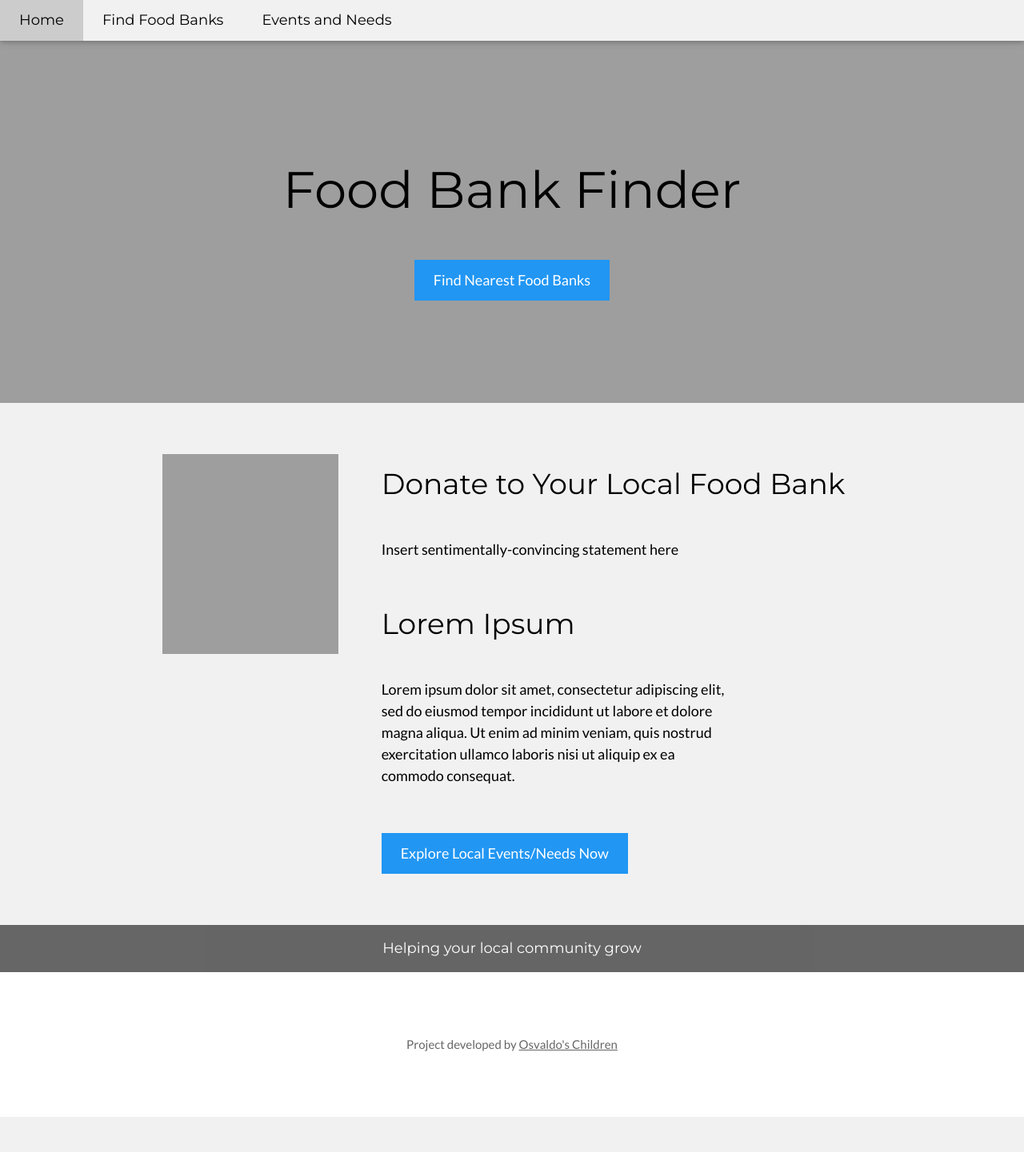
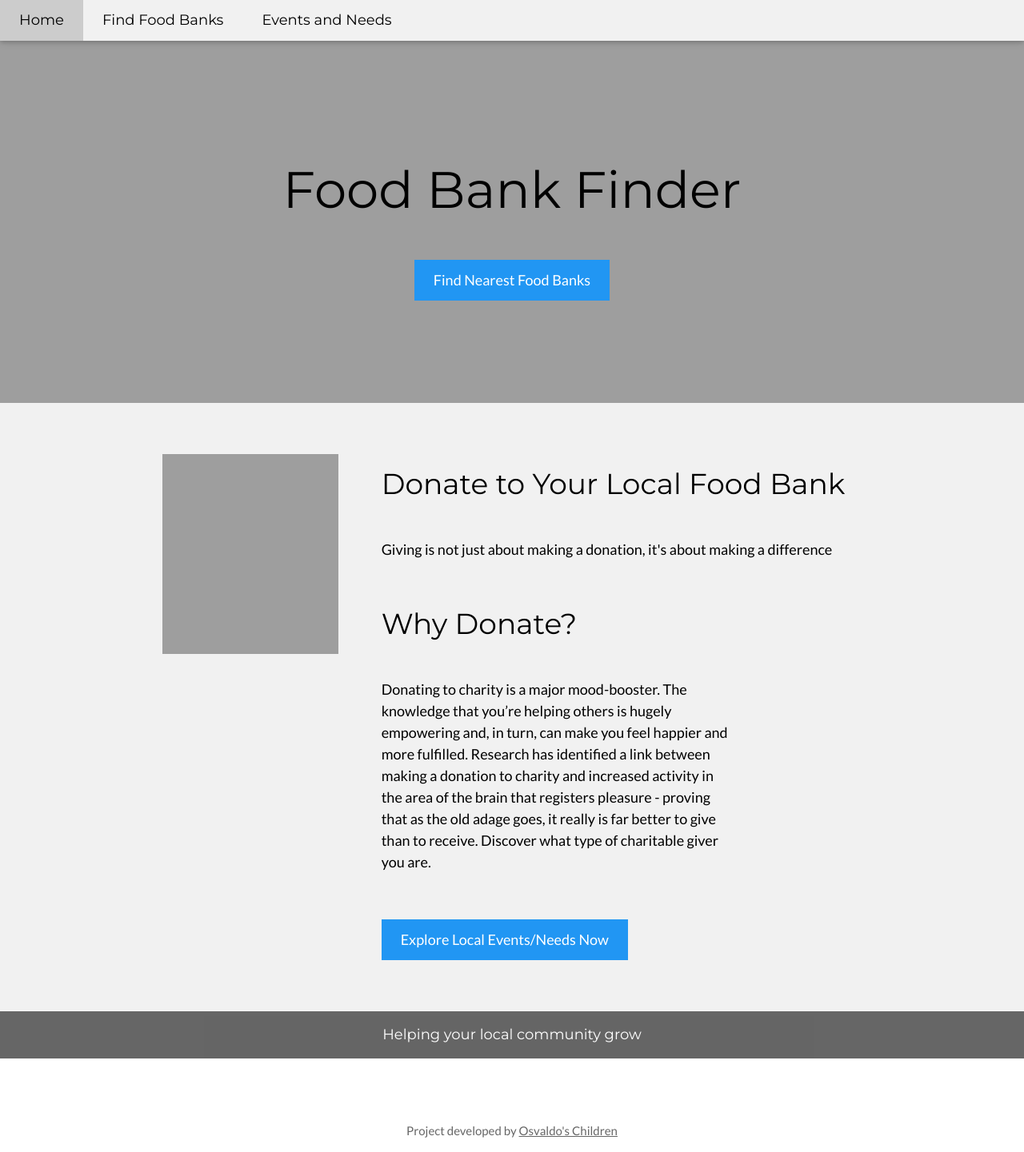
Before and after one commit to comp129-spr19/Food-bank-finder, a Django app: page / in a window 1280 px wide. Shown: the top 1441 px of the page at 80% size. Before the commit the page ends 1397 px from the top, so only its background shows below. Run offline with Django 3.2, Linux system fonts and the light colour scheme; grey boxes are pictures that could not be loaded.

Commit message:
Updates homepage text

```diff
--- a/donatefood/home/templates/home/home.html
+++ b/donatefood/home/templates/home/home.html
@@ -37,7 +37,7 @@
   <header class="w3-container w3-grey w3-center" style="padding:128px 16px">
       <h1 class="w3-margin w3-jumbo">Food Bank Finder</h1>
       <p class="w3-xlarge"></p>
-    <a href="/map_page/" class="w3-button w3-blue w3-padding-large w3-large w3-margin-top">Find Nearest Food Banks</a>
+      <a id="mapPageButton" href="/map_page/" class="w3-button w3-blue w3-padding-large w3-large w3-margin-top">Find Nearest Food Banks</a>
     </header>
 
     <!-- Second Grid -->
@@ -47,14 +47,15 @@
           <img src = "https://www.houstonfoodbank.org/wp-content/uploads/2018/01/homepage_boxfood-276x300.png" width = "220" height = "250">
         </div>
 
+        <div id="donateDescription" class="w3-twothird">
+          <h1>Donate to Your Local Food Bank</h1>
+          <h5 class="w3-padding-32">Giving is not just about making a donation, it's about making a difference</h5>
           <div class="w3-twothird">
-        <h1>Donate to Your Local Food Bank</h1>
-        <h5 class="w3-padding-32">Insert sentimentally-convincing statement here</h5>
-        <div class="w3-twothird">
-          <h1>Lorem Ipsum</h1>
-          <h5 class="w3-padding-32">Lorem ipsum dolor sit amet, consectetur adipiscing elit, sed do eiusmod tempor
-            incididunt ut labore et dolore magna aliqua. Ut enim ad minim veniam, quis nostrud exercitation ullamco
-            laboris nisi ut aliquip ex ea commodo consequat.</h5>
+            <h1>Why Donate?</h1>
+            <h5 class="w3-padding-32">
+  Donating to charity is a major mood-booster. The knowledge that you’re helping others is hugely empowering and, in turn, can make you feel happier and more fulfilled. Research has identified a link between making a donation to charity and increased activity in the area of the brain that registers pleasure - proving that as the old adage goes, it really is far better to give than to receive.
+
+  Discover what type of charitable giver you are.</h5>
               <a href="/events_needs/" class="w3-button w3-blue w3-padding-large w3-large w3-margin-top">Explore Local Events/Needs Now</a>
           </div>
         </div>
```
Lines whose indentation alone changed are shown as unchanged.
